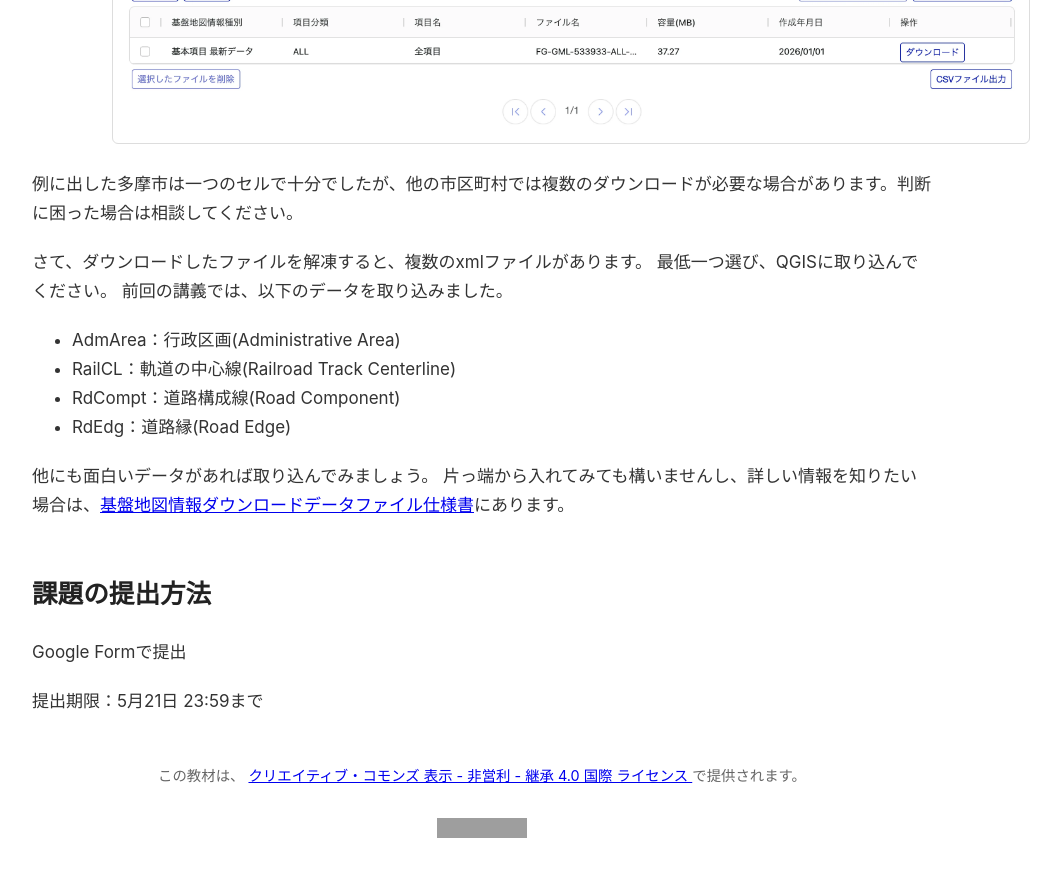
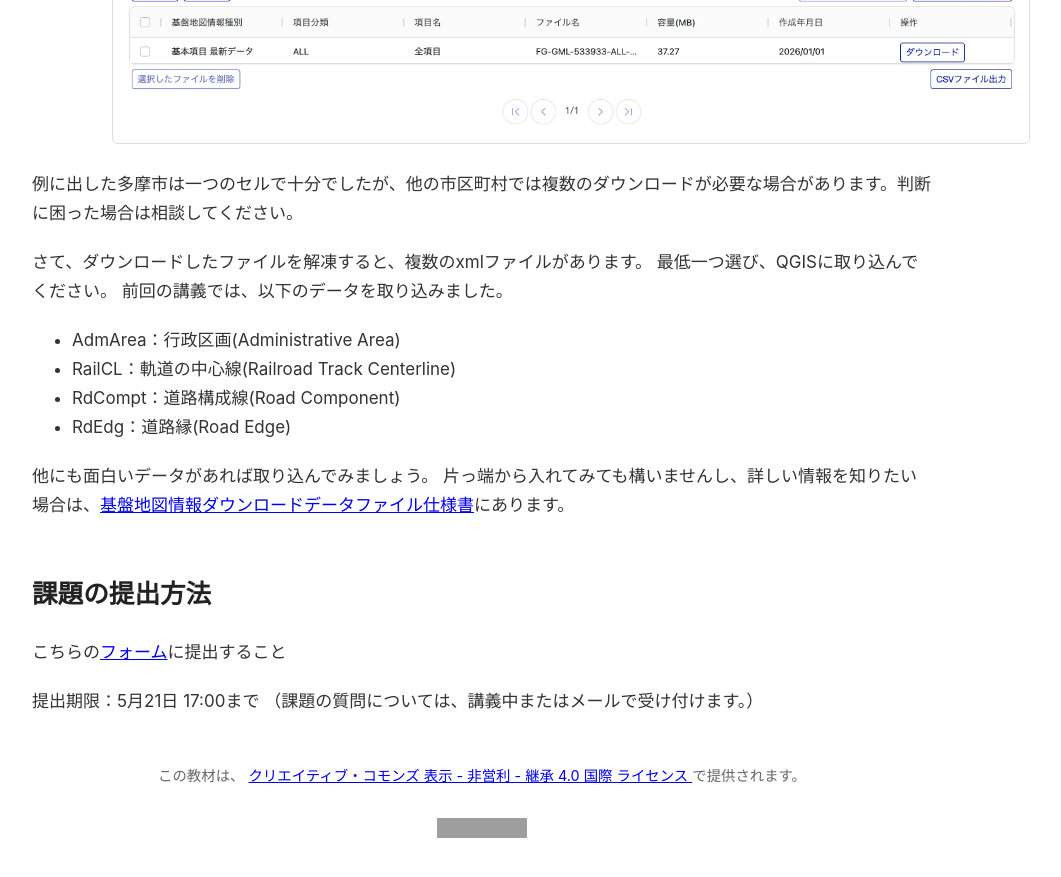
Before and after one commit to MasayaMatsushita/spatiotemporal-analysis, a Jekyll site: the page built from docs/lec/04-spatial-data-analysis-exercise.md, in a window 1280 px wide and 900 px high, scrolled down 4457 px. Shown: the top 877 px of the window, without its empty margins (158-1219 px from the left). Built offline with Jekyll 4.4.1, drawn with Linux system fonts in a browser that asks for light colours; our own code applies the rules of GitHub Pages for plain Markdown files; grey boxes are pictures that could not be loaded.

Commit message:
課題提出フォームのリンク追加

```diff
--- a/docs/lec/04-spatial-data-analysis-exercise.md
+++ b/docs/lec/04-spatial-data-analysis-exercise.md
@@ -98,6 +98,7 @@ nav_order: 4
 
 ## 課題の提出方法 {#how-to-submit}
 
-Google Formで提出
+こちらの[フォーム](https://docs.google.com/forms/d/e/1FAIpQLSc8uMM_6dYKVT0h8LJ57QqX7FgxvpmwjyjTEuZ46aQUjw41GA/viewform?usp=publish-editor)に提出すること
 
-提出期限：5月21日 23:59まで
+提出期限：5月21日 17:00まで
+（課題の質問については、講義中またはメールで受け付けます。）
```
